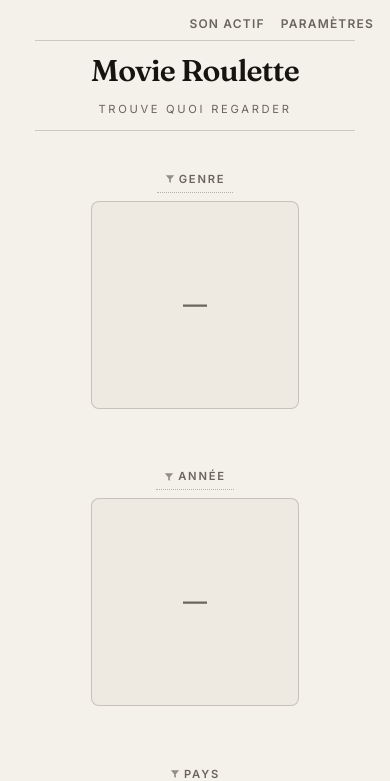
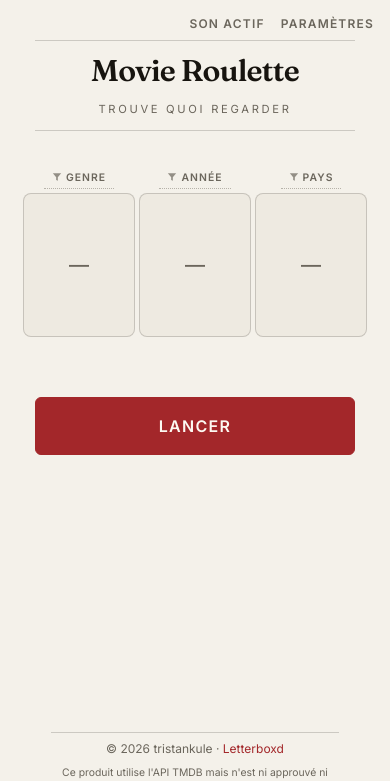
Before and after one commit to MaegIins/movieRoulette, a Vue app: page / in a window 390 px wide. Shown: the top 781 px of the page. Built offline with nearby package versions, Linux system fonts and the light colour scheme.

Commit message:
feat: improve layout and styling of movie suggestion components

```diff
--- a/src/App.vue
+++ b/src/App.vue
@@ -390,9 +390,9 @@ async function fetchSuggestions() {
       </button>
     </div>
 
-    <div class="flex-1 flex flex-col items-center justify-center gap-10 sm:gap-16 px-4 sm:px-6 py-10 sm:py-16">
+    <div class="flex-1 flex flex-col items-center justify-start sm:justify-center gap-10 sm:gap-16 px-2 sm:px-6 py-10 sm:py-16">
     <!-- mesure la hauteur réelle des cases pour aligner le défilement des rouleaux -->
-    <div ref="probeRef" class="w-52 h-52 sm:w-64 sm:h-64 absolute opacity-0 pointer-events-none -z-10 border border-line rounded-lg bg-panel" aria-hidden="true"></div>
+    <div ref="probeRef" class="w-28 h-36 sm:w-64 sm:h-64 absolute opacity-0 pointer-events-none -z-10 border border-line rounded-lg bg-panel" aria-hidden="true"></div>
     <div ref="subProbeRef" class="w-full max-w-72 h-16 sm:max-w-96 sm:h-20 absolute opacity-0 pointer-events-none -z-10 border border-line rounded-lg bg-panel" aria-hidden="true"></div>
 
     <div class="flex flex-col items-center gap-3 w-full max-w-xs sm:max-w-none text-center">
@@ -402,26 +402,26 @@ async function fetchSuggestions() {
       <div class="w-full max-w-[22rem] h-px bg-line mx-auto"></div>
     </div>
 
-    <div class="flex flex-col sm:flex-row flex-wrap items-center sm:items-start justify-center gap-8 sm:gap-10">
-      <div v-for="cat in CATEGORIES" :key="cat.key" class="flex flex-col items-center gap-3">
+    <div class="flex flex-row flex-wrap items-start justify-center gap-1 sm:gap-10">
+      <div v-for="cat in CATEGORIES" :key="cat.key" class="flex flex-col items-center gap-2 sm:gap-3 w-28 sm:w-auto">
         <button
           type="button"
-          class="flex items-center gap-1 font-semibold tracking-[0.16em] uppercase text-[0.7rem] px-2 py-1 -mx-2 -my-1 border-b border-dotted border-current/45 hover:border-current/80 active:border-current active:text-ink cursor-pointer transition-colors"
+          class="flex items-center gap-1 font-semibold tracking-[0.1em] sm:tracking-[0.16em] uppercase text-[0.65rem] sm:text-[0.7rem] px-2 py-1 -mx-2 -my-1 border-b border-dotted border-current/45 hover:border-current/80 active:border-current active:text-ink cursor-pointer transition-colors text-center leading-tight"
           :class="excluded[cat.key].size ? 'text-accent' : 'text-muted hover:text-ink'"
           :title="t('filter.hint')"
           @click="openFilter(cat.key)"
         >
-          <svg class="w-2.5 h-2.5 opacity-70 sm:hidden" viewBox="0 0 24 24" fill="currentColor">
+          <svg class="w-2.5 h-2.5 opacity-70 sm:hidden shrink-0" viewBox="0 0 24 24" fill="currentColor">
             <polygon points="22 3 2 3 10 12.46 10 19 14 21 14 12.46 22 3" />
           </svg>
           {{ categoryLabel(cat.key) }}<template v-if="excluded[cat.key].size"> · {{ cat.fullList.length - excluded[cat.key].size }}</template>
         </button>
         <div
-          class="w-52 h-52 sm:w-64 sm:h-64 border rounded-lg bg-panel transition-colors duration-300"
+          class="w-28 h-36 sm:w-64 sm:h-64 border rounded-lg bg-panel transition-colors duration-300"
           :class="[reels[cat.key].spinning ? 'border-accent' : 'border-line', reels[cat.key].landed && 'animate-pop']"
         >
           <div v-if="!reels[cat.key].started" class="w-full h-full flex items-center justify-center">
-            <span class="text-2xl sm:text-3xl font-medium text-muted">—</span>
+            <span class="text-xl sm:text-3xl font-medium text-muted">—</span>
           </div>
           <div v-else class="overflow-hidden h-full rounded-md">
             <div
@@ -433,15 +433,15 @@ async function fetchSuggestions() {
                 transitionTimingFunction: 'cubic-bezier(0.16, 1, 0.3, 1)',
               }"
             >
-              <div v-for="(item, i) in reels[cat.key].strip" :key="i" class="flex items-center justify-center shrink-0 text-center px-3" :style="{ height: `${cellHeight}px` }">
-                <span class="text-2xl sm:text-3xl font-semibold text-center">{{ itemLabel(cat.key, item) }}</span>
+              <div v-for="(item, i) in reels[cat.key].strip" :key="i" class="flex items-center justify-center shrink-0 text-center px-2 sm:px-3" :style="{ height: `${cellHeight}px` }">
+                <span class="text-base leading-snug break-words min-w-0 sm:text-3xl sm:leading-normal font-semibold text-center">{{ itemLabel(cat.key, item) }}</span>
               </div>
             </div>
           </div>
         </div>
         <button
           type="button"
-          class="text-[0.65rem] font-semibold tracking-[0.1em] uppercase transition-colors"
+          class="text-[0.6rem] sm:text-[0.65rem] font-semibold tracking-[0.1em] uppercase transition-colors text-center leading-tight"
           :class="[
             reels[cat.key].started ? 'opacity-100' : 'opacity-0 pointer-events-none',
             locked[cat.key] ? 'text-accent' : 'text-muted hover:text-ink',
```
